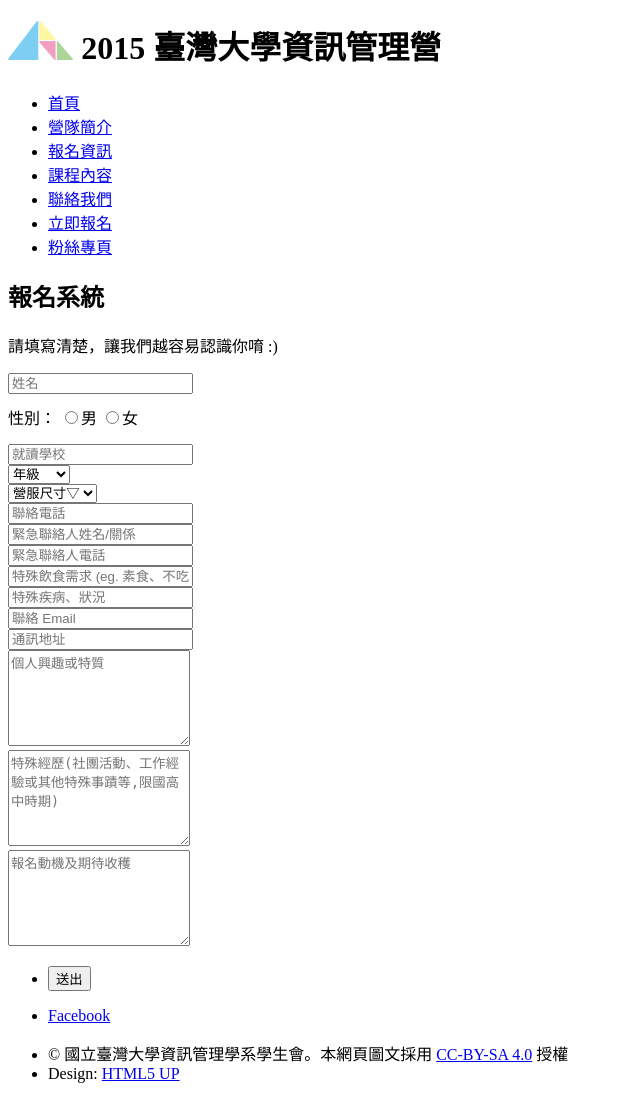
After one commit to ntu-imsa/imcamp2015, a PHP site: template views/register.php in a window 1280 px wide. The commit adds this page. Shown: the whole page, without its empty margins (0-640 px from the left). Run offline with PHP 8.4, Linux system fonts and the light colour scheme; the template is opened without the code that fills it, so the values that code supplies are empty.

Commit message:
Add register form

```diff
--- a/index.php
+++ b/index.php
@@ -88,7 +88,9 @@
 
 });
 
-$app->get('/login', function() use($app) {
+$app->get('/register', function() use($app) {
+  $app->render('register.php');
+  /*
   $app->render('message.php', array('title' => 'Coming Soon!', 'message' => '報名系統將於 4/1 開放，敬請期待唷～<br><div class="row">
     <div class="12u">
       <ul class="actions">
@@ -96,6 +98,7 @@
       </ul>
     </div>
   </div>'));
+  */
 });
 
 $app->get('/thankyou', function() use($app) {
--- a/views/header_nav_public.php
+++ b/views/header_nav_public.php
@@ -3,5 +3,5 @@
 <li><a href="./#two">報名資訊</a></li>
 <li><a href="./#work">課程內容</a></li>
 <li><a href="./#contact">聯絡我們</a></li>
-<li><a href="./login">立即報名</a></li>
+<li><a href="./register">立即報名</a></li>
 <li><a href="//facebook.com/ntuimcamp" target="_blank">粉絲專頁</a></li>
--- /dev/null
+++ b/views/register.php
@@ -0,0 +1,68 @@
+<section class="main style3 secondary">
+  <div class="content container">
+    <header>
+      <h2>報名系統</h2>
+      <p>請填寫清楚，讓我們越容易認識你唷 :)</p>
+    </header>
+    <div class="box container 75%">
+
+        <form method="post" action="./contact">
+          <div class="row 50%">
+            <div class="6u 12u(narrower)"><input type="text" name="name" placeholder="姓名" /></div>
+            <div class="6u 12u(narrower)" style="text-align:left;line-height:3.1em;">性別：
+              <label style="display:inline"><input type="radio" name="gender" value="0" id="male" />男</label>
+              <label style="display:inline"><input type="radio" name="gender" value="1" id="female" />女</label>
+            </div>
+            <div class="6u 12u(narrower)"><input type="text" name="school" placeholder="就讀學校" /></div>
+            <div class="6u 12u(narrower)">
+              <select name="size">
+                <option>年級</option>
+                <option value="1">一年級</option>
+                <option value="2">二年級</option>
+                <option value="3">三年級</option>
+              </select>
+            </div>
+            <div class="6u 12u(narrower)">
+              <select name="size">
+                <option>營服尺寸▽</option>
+                <option value="XS">XS</option>
+                <option value="S">S</option>
+                <option value="M">M</option>
+                <option value="L">L</option>
+                <option value="XL">XL</option>
+                <option value="2L">2L</option>
+              </select>
+            </div>
+            <div class="6u 12u(narrower)"><input type="tel" name="tel" placeholder="聯絡電話" /></div>
+            <div class="6u 12u(narrower)"><input type="text" name="emergency" placeholder="緊急聯絡人姓名/關係" /></div>
+            <div class="6u 12u(narrower)"><input type="tel" name="emergency-tel" placeholder="緊急聯絡人電話" /></div>
+            <div class="6u 12u(narrower)"><input type="tel" name="eating" placeholder="特殊飲食需求 (eg. 素食、不吃牛...)" /></div>
+            <div class="6u 12u(narrower)"><input type="tel" name="illness" placeholder="特殊疾病、狀況" /></div>
+            <div class="12u"><input type="email" name="email" placeholder="聯絡 Email" /></div>
+            <div class="12u"><input type="text" name="address" placeholder="通訊地址" /></div>
+            <div class="12u"><textarea name="hobby" placeholder="個人興趣或特質" rows="6"></textarea></div>
+            <div class="12u"><textarea name="experience" placeholder="特殊經歷(社團活動、工作經驗或其他特殊事蹟等,限國高中時期)" rows="6"></textarea></div>
+            <div class="12u"><textarea name="hobby" placeholder="報名動機及期待收穫" rows="6"></textarea></div>
+          </div>
+<!--
+姓名		性別
+出生年月日		身份證字號
+就讀學校		年級
+營服尺寸(XS,S,M,L,XL,2L)		聯絡電話
+緊急聯絡人姓名及關係		緊急聯絡人電話
+血型		是否吃素
+特殊飲食需求		特殊疾病
+常用email
+通訊地址
+-->
+          <div class="row">
+            <div class="12u">
+              <ul class="actions">
+                <li><input type="submit" value="送出" /></li>
+              </ul>
+            </div>
+          </div>
+        </form>
+    </div>
+  </div>
+</section>
```
